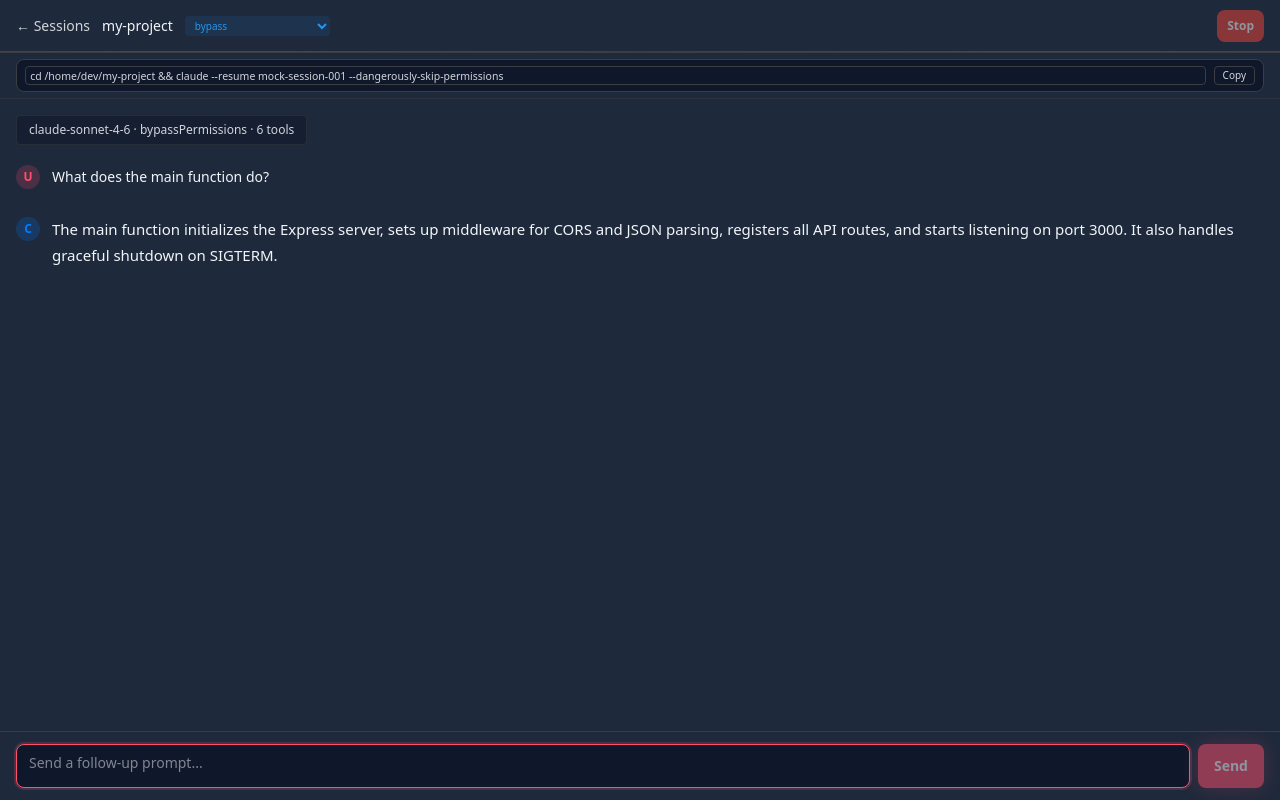
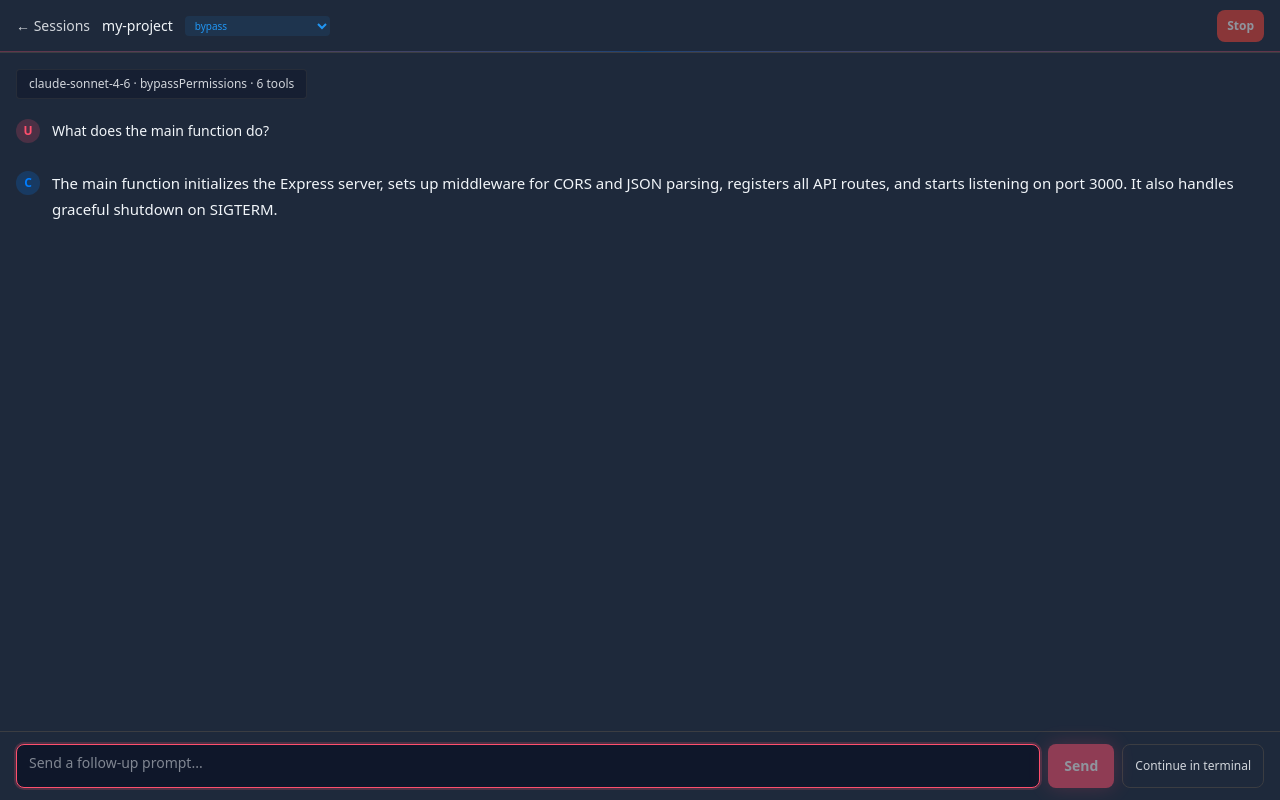
Before and after one commit to Ideaplaces/c3, a Next.js app: page /visual-test in a window 1280 px wide. Built offline with nearby package versions, Linux system fonts and the light colour scheme.

Commit message:
Move resume command to 'Continue in terminal' button next to Send
Desktop only button next to the Send button. Copies the full
cd + claude --resume command to clipboard on click. Hidden on
mobile where terminal access doesn't apply. Removed the command
bar from the header.

```diff
--- a/src/components/SessionView.tsx
+++ b/src/components/SessionView.tsx
@@ -174,8 +174,6 @@ export function SessionView({ ws, sessionId, projectName, projectPath: projectPa
         onPermissionModeChange={setPermissionMode}
         onStop={() => activeSessionId && ws.stopSession(activeSessionId)}
         canStop={isRunning && !!activeSessionId}
-        sessionId={activeSessionId || undefined}
-        projectPath={projectPath}
       />
 
       {/* Messages area. Hidden until first scroll-to-bottom completes. */}
@@ -264,6 +262,7 @@ export function SessionView({ ws, sessionId, projectName, projectPath: projectPa
         disabled={!activeSessionId || isRunning}
         isRunning={isRunning}
         autoFocus={ready}
+        resumeCommand={activeSessionId ? `${projectPath ? `cd ${projectPath} && ` : ''}claude --resume ${activeSessionId} --dangerously-skip-permissions` : undefined}
       />
     </div>
   )
--- a/src/components/session/SessionHeader.tsx
+++ b/src/components/session/SessionHeader.tsx
@@ -2,7 +2,6 @@
 
 import Link from 'next/link'
 import { Button } from '@/components/ui/Button'
-import { ResumeCommand } from './ResumeCommand'
 
 const PERMISSION_MODES = [
   { value: 'bypassPermissions', label: 'bypass', color: 'text-info bg-info/10', enabled: true },
@@ -17,8 +16,6 @@ interface SessionHeaderProps {
   onPermissionModeChange: (mode: string) => void
   onStop: () => void
   canStop: boolean
-  sessionId?: string
-  projectPath?: string
 }
 
 export function SessionHeader({
@@ -28,12 +25,9 @@ export function SessionHeader({
   onPermissionModeChange,
   onStop,
   canStop,
-  sessionId,
-  projectPath,
 }: SessionHeaderProps) {
   return (
-    <div className="shrink-0 bg-background z-10">
-    <header className="border-b border-border px-3 sm:px-4 py-2 sm:py-2.5 flex items-center justify-between relative">
+    <header className="border-b border-border px-3 sm:px-4 py-2 sm:py-2.5 flex items-center justify-between shrink-0 relative bg-background z-10">
       <div className="flex items-center gap-2 sm:gap-3 min-w-0">
         <Link href="/sessions" className="text-foreground-muted hover:text-foreground transition-colors text-sm shrink-0">
           &larr;<span className="hidden sm:inline"> Sessions</span>
@@ -71,11 +65,5 @@ export function SessionHeader({
       </div>
       <div className="absolute bottom-0 left-0 right-0 h-px bg-gradient-to-r from-primary via-secondary to-primary opacity-30" />
     </header>
-    {sessionId && (
-      <div className="px-3 sm:px-4 py-1.5 border-b border-border/50">
-        <ResumeCommand sessionId={sessionId} projectPath={projectPath} />
-      </div>
-    )}
-    </div>
   )
 }
--- a/src/components/session/SessionInput.tsx
+++ b/src/components/session/SessionInput.tsx
@@ -1,6 +1,6 @@
 'use client'
 
-import { useRef, useEffect } from 'react'
+import { useRef, useEffect, useState } from 'react'
 import { Button } from '@/components/ui/Button'
 
 interface SessionInputProps {
@@ -10,10 +10,12 @@ interface SessionInputProps {
   disabled: boolean
   isRunning: boolean
   autoFocus?: boolean
+  resumeCommand?: string
 }
 
-export function SessionInput({ value, onChange, onSend, disabled, isRunning, autoFocus }: SessionInputProps) {
+export function SessionInput({ value, onChange, onSend, disabled, isRunning, autoFocus, resumeCommand }: SessionInputProps) {
   const inputRef = useRef<HTMLTextAreaElement>(null)
+  const [copied, setCopied] = useState(false)
 
   useEffect(() => {
     if (autoFocus && !isRunning) {
@@ -26,6 +28,13 @@ export function SessionInput({ value, onChange, onSend, disabled, isRunning, aut
       e.preventDefault()
       onSend()
     }
+  }
+
+  const handleCopyResume = () => {
+    if (!resumeCommand) return
+    navigator.clipboard.writeText(resumeCommand)
+    setCopied(true)
+    setTimeout(() => setCopied(false), 2000)
   }
 
   return (
@@ -50,6 +59,15 @@ export function SessionInput({ value, onChange, onSend, disabled, isRunning, aut
         >
           Send
         </Button>
+        {resumeCommand && (
+          <button
+            onClick={handleCopyResume}
+            className="hidden sm:flex shrink-0 items-center gap-1.5 px-3 py-2 text-xs text-foreground-muted hover:text-foreground border border-border rounded-md hover:bg-surface transition-colors"
+            title={resumeCommand}
+          >
+            {copied ? 'Copied!' : 'Continue in terminal'}
+          </button>
+        )}
       </div>
     </div>
   )
```
